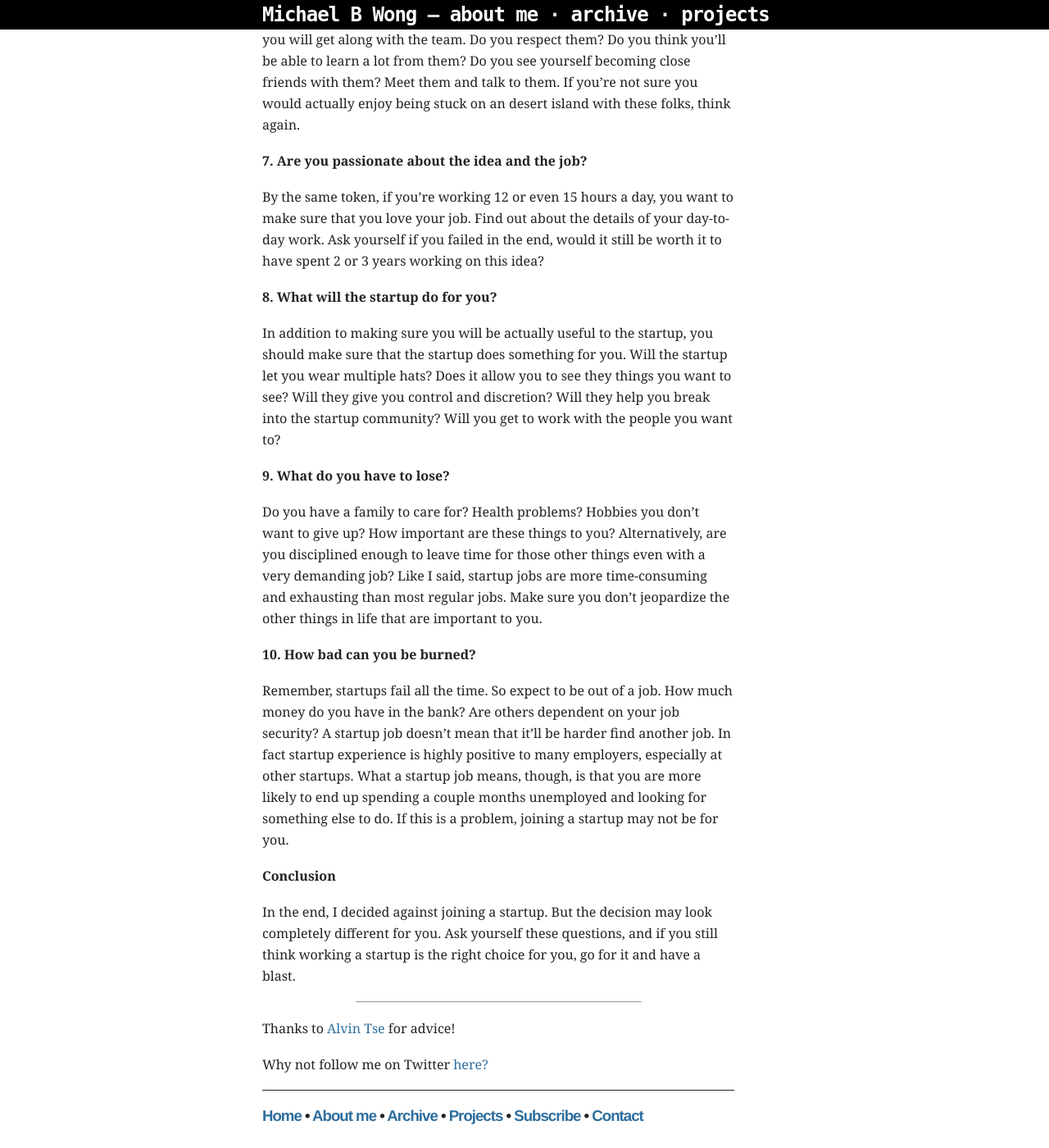
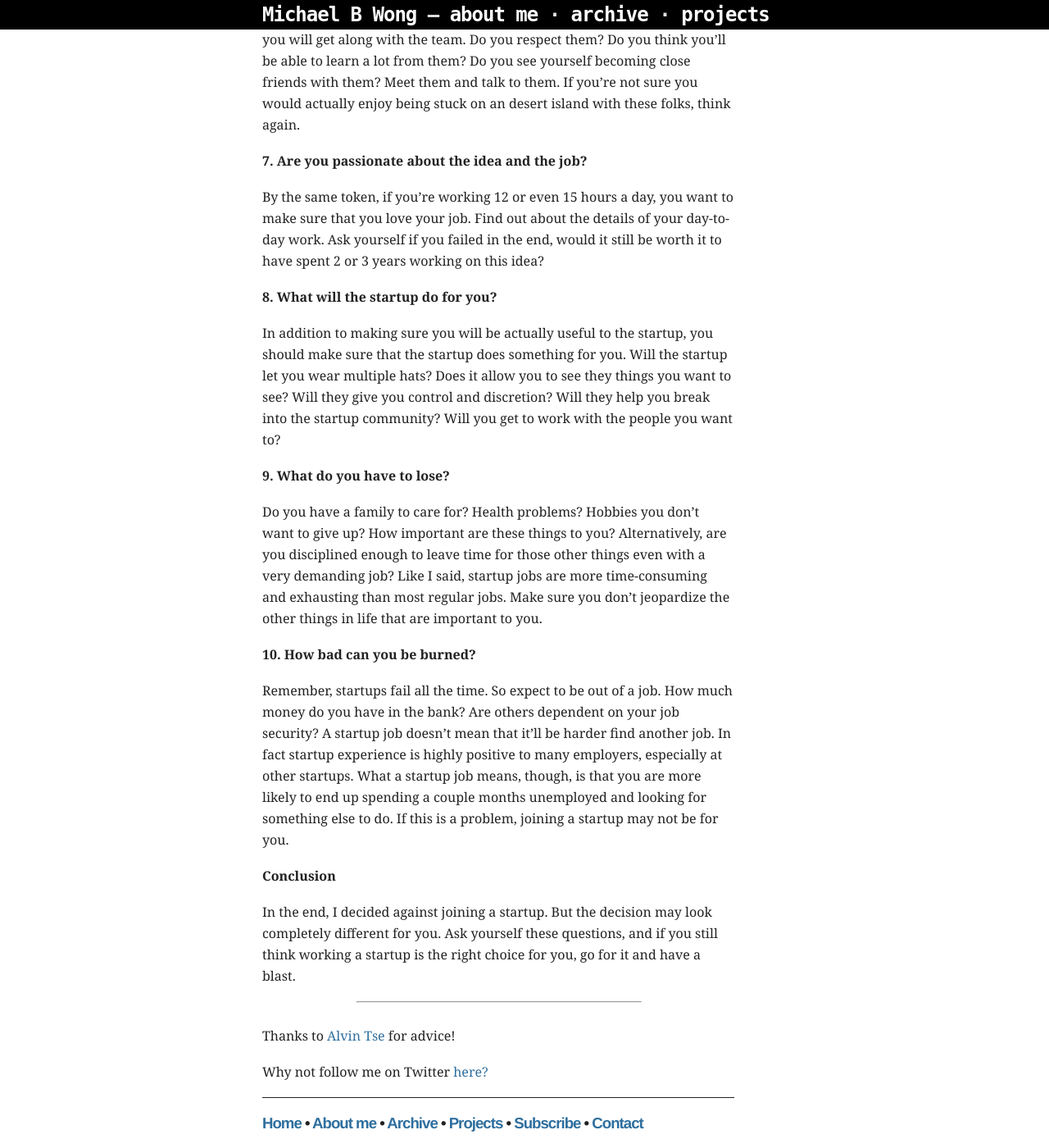
Before and after one commit to mbwong/mbwong.github.com, a Jekyll site: the page built from _posts/2011-11-25-10-questions-to-ask-before-joining-a-startup.md, in a window 1280 px wide and 1400 px high, scrolled down 1551 px. Shown: the whole window at 82% size. Built offline with Jekyll 4.4.1, drawn with Linux system fonts in a browser that asks for light colours.

Commit message:
Update css/screen.css

```diff
--- a/css/screen.css
+++ b/css/screen.css
@@ -75,7 +75,8 @@ ul { list-style-type: square; }
 
 hr {
   margin-left: 20%;
-  margin-bottom: 18px;
+  margin-top: 9px;
+  margin-bottom: 27px;
   width: 60%;
 }
 
```
